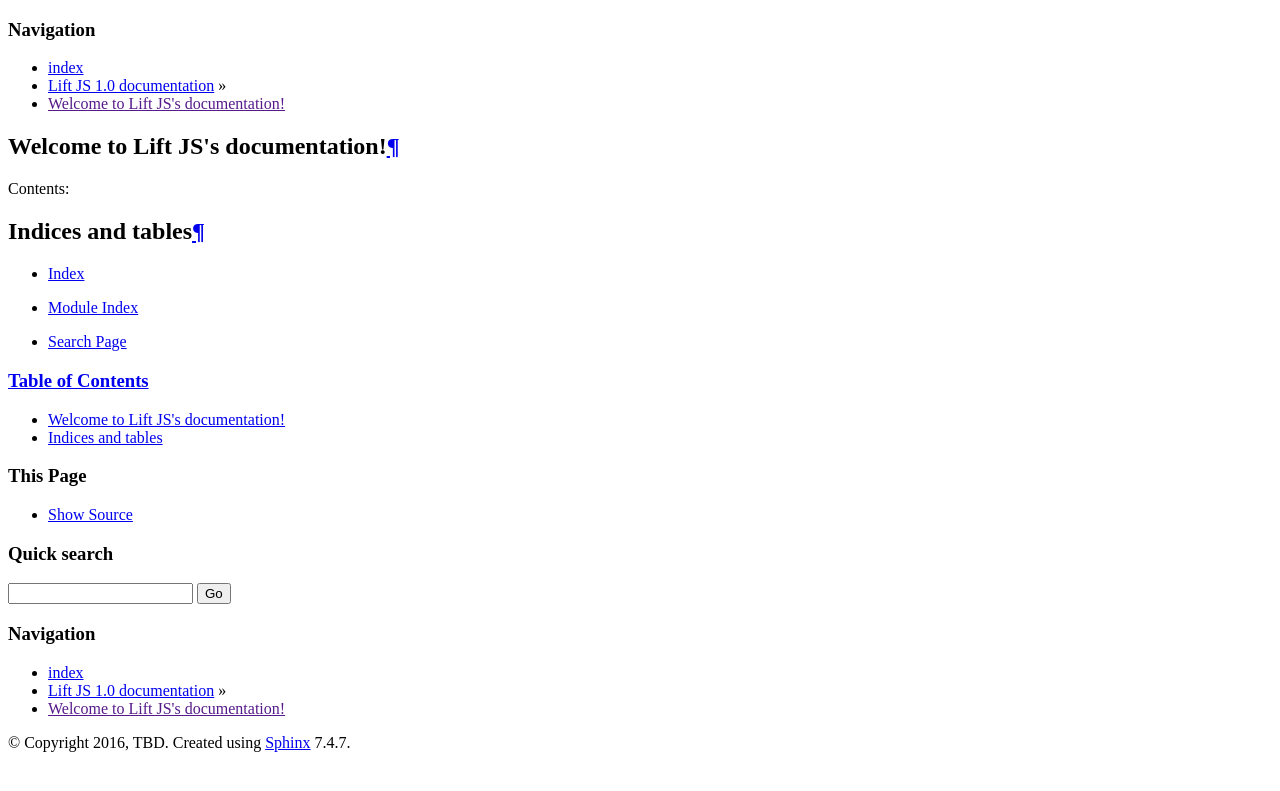
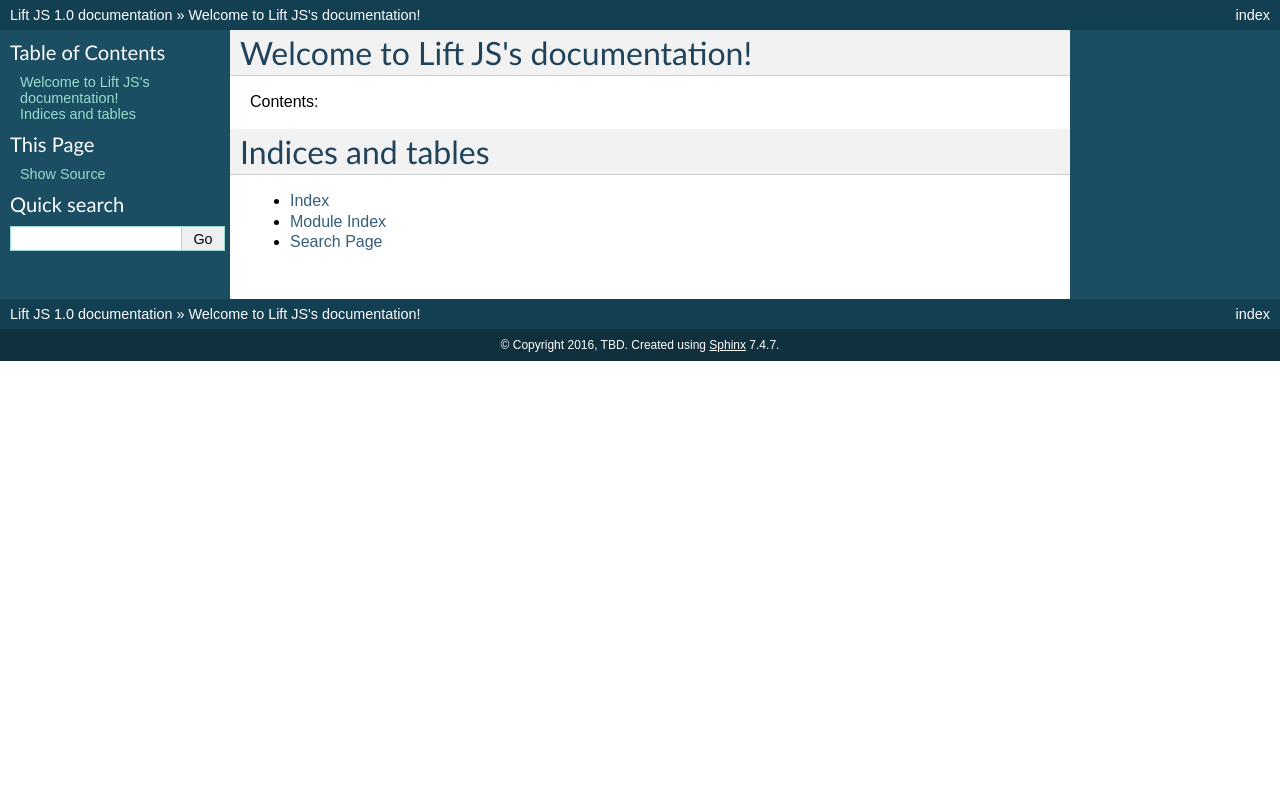
Before and after one commit to SundongCandy/lift-js, a Sphinx documentation site: the page built from docs/source/index.rst, in a window 1280 px wide. Shown: the top 791 px of the page. Built offline with Sphinx 7.4.7, drawn with Linux system fonts in a browser that asks for light colours.

Commit message:
Add PULL_REQUEST_TEMPLATE.md

```diff
--- a/docs/source/conf.py
+++ b/docs/source/conf.py
@@ -290,9 +290,3 @@
 
 # If true, do not generate a @detailmenu in the "Top" node's menu.
 #texinfo_no_detailmenu = False
-
-
-# -- Options for Read the Docs -------------------------------------------
-
-# Use the default theme.
-html_style = '/default.css'
```
Also changed, not shown: .github/PULL_REQUEST_TEMPLATE.md (added).
